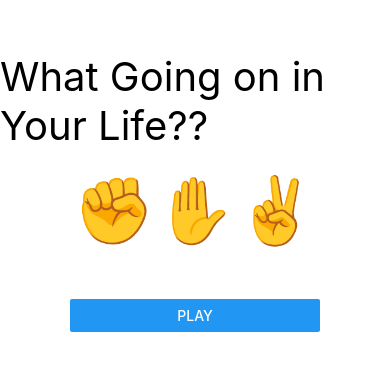
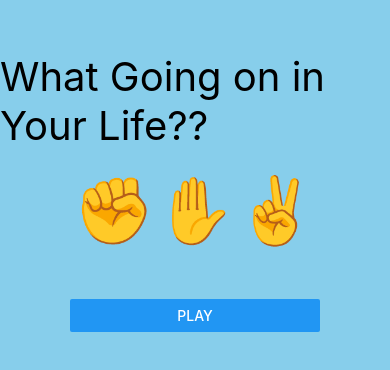
Before and after one commit to Mizzan/rock-paper-scissors-app, a React Native app: screen / in a window 390 px wide. Shown: the part 230-600 px from the top of the page. Built offline with nearby package versions, Linux system fonts and the light colour scheme.

Commit message:
add background

```diff
--- a/App.js
+++ b/App.js
@@ -23,7 +23,7 @@ export default function App() {
 const styles = StyleSheet.create({
   container: {
     flex: 1,
-    backgroundColor: '#fff',
+    backgroundColor: 'skyblue',
     alignItems: 'center',
     justifyContent: 'center',
   },
```
